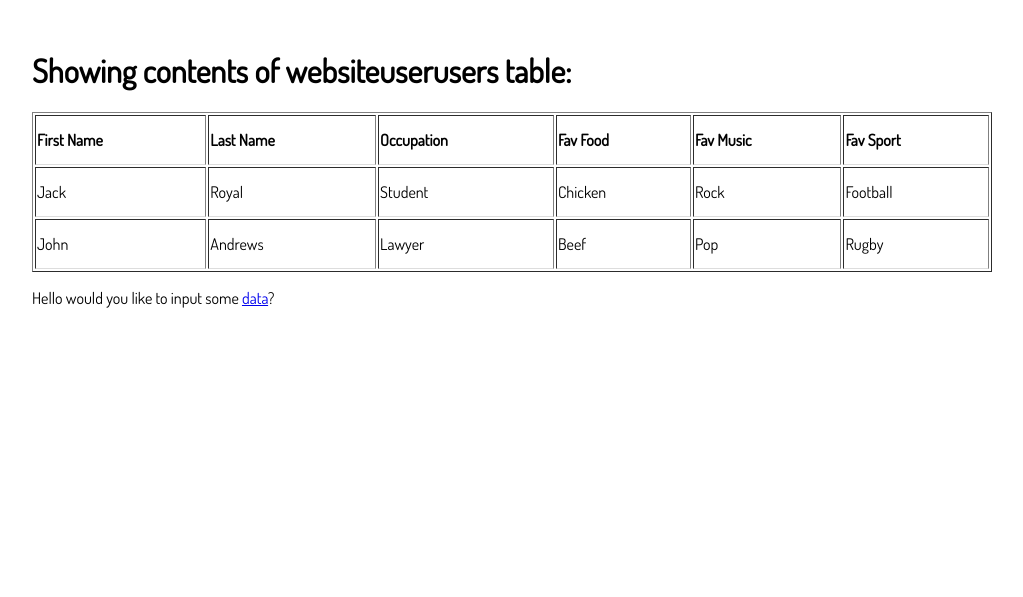
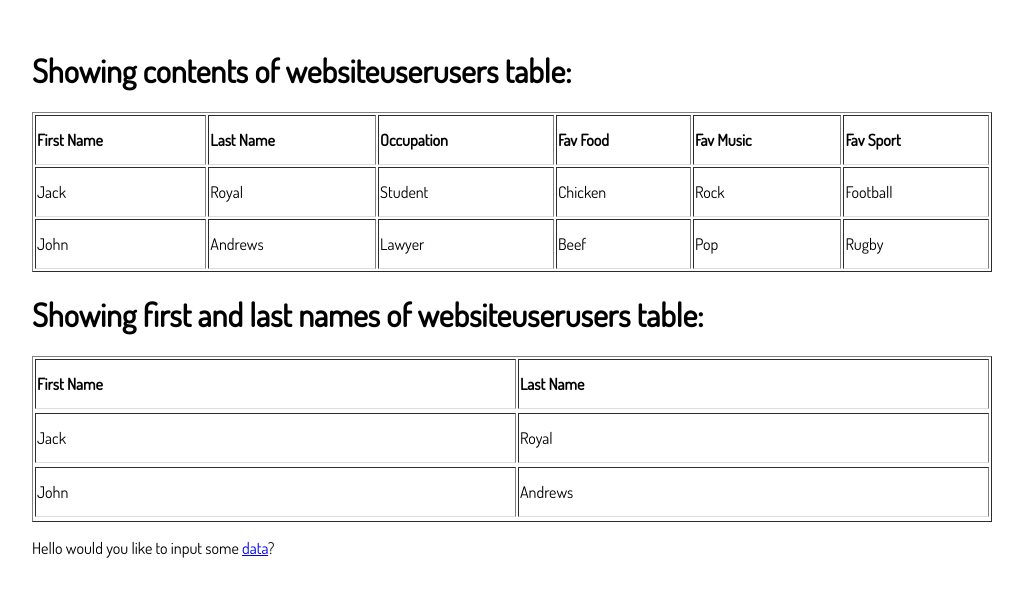
Before and after one commit to jackroyalgit/COSC349_Assignment1, a PHP site: page / in a window 1280 px wide. Shown: the top 597 px of the page, without its empty margins (128-1151 px from the left). Run offline with PHP 8.4, Linux system fonts and the light colour scheme; data comes from the database, SQL or seed files in the repository.

Commit message:
Added another query and table

```diff
--- a/query/index.php
+++ b/query/index.php
@@ -23,7 +23,21 @@
       echo "<tr><td>".$row["fname"]."</td><td>".$row["lname"]."</td><td>".$row["occupation"]."</td><td>".$row["food"]."</td><td>".$row["music"]."</td><td>".$row["sport"]."</td></tr>\n";
       }
       ?>
-    </table>
+  </table>
+
+
+  <h1>Showing first and last names of websiteuserusers table:</h1>
+  <table border="1">
+    <tr><th>First Name</th><th>Last Name</th><tr>
+
+   <?php
+         $q = $pdo->query("SELECT fname,lname FROM websiteuser");
+      while($row = $q->fetch()){
+      echo "<tr><td>".$row["fname"]."</td><td>".$row["lname"]."</td><tr>\n";
+    }
+    ?>
+  </table>
+
     <p>Hello would you like to input some <a href="http://192.168.33.10"> data</a>?</p>
   </body>
 </html>
```
